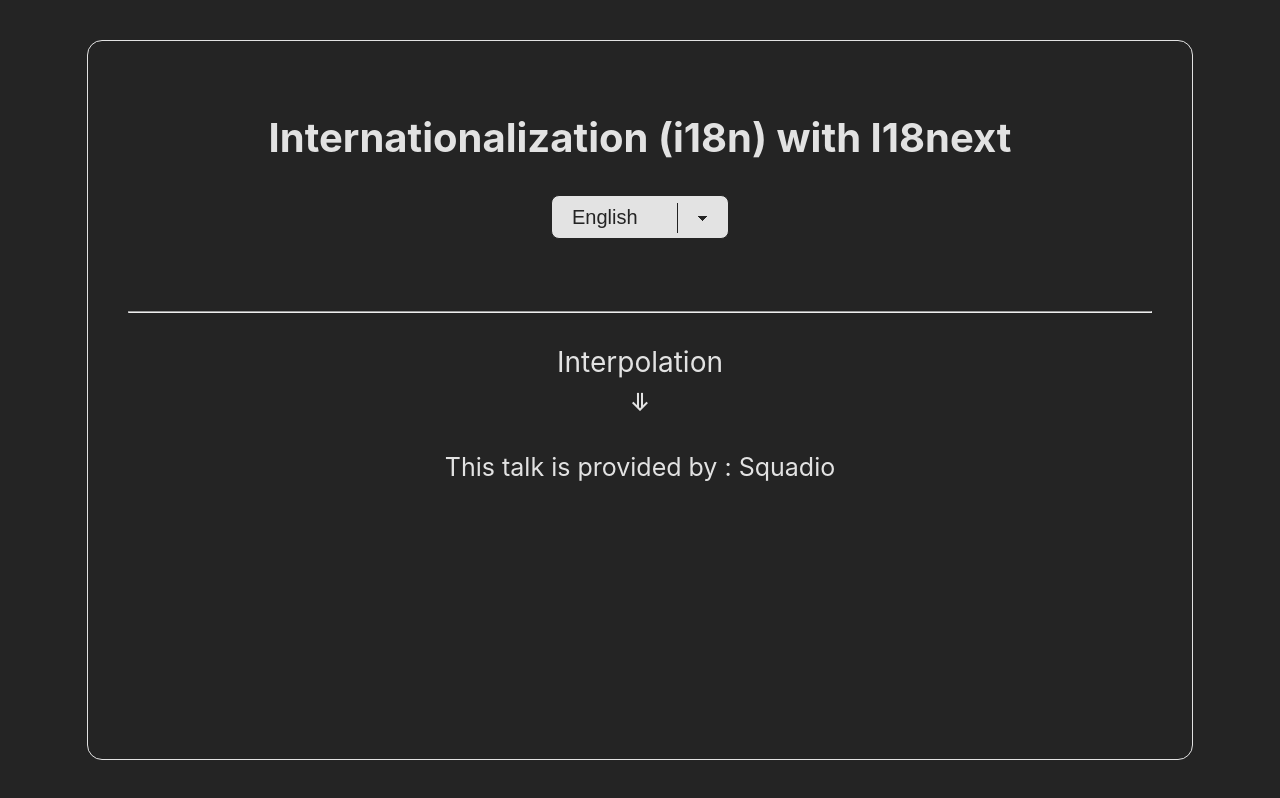
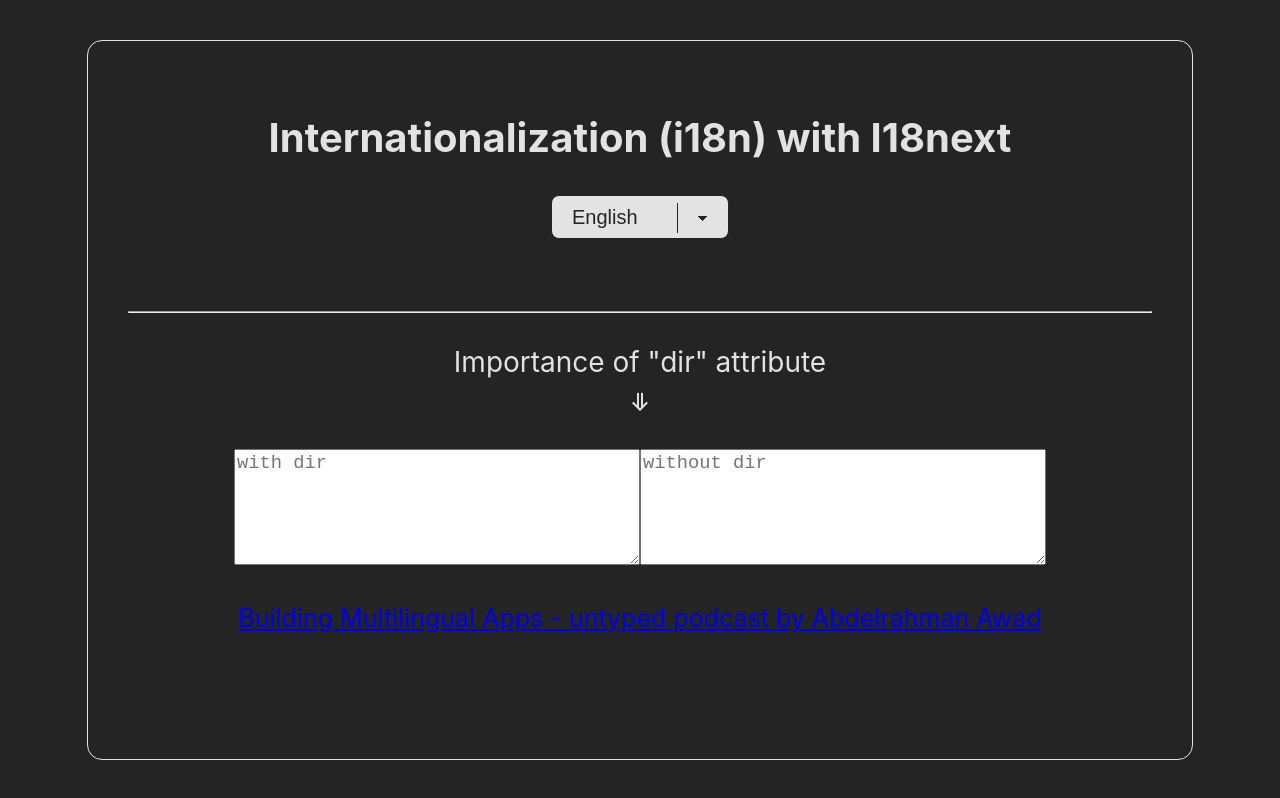
Before and after one commit to Ahmed-Elbessfy/i18next-react, a React (Vite) app: page / in a window 1280 px wide. Shown: the top 798 px of the page. Built offline with nearby package versions, Linux system fonts and the light colour scheme.

Commit message:
config importance of "dir" attribute example

```diff
--- a/src/App.tsx
+++ b/src/App.tsx
@@ -5,7 +5,7 @@ function App() {
   const { t, i18n } = useTranslation("translation");
 
   return (
-    <div>
+    <div dir={i18n.language === "ar" ? "rtl" : "ltr"}>
       <h1>Internationalization (i18n) with I18next</h1>
       <select onChange={(event) => i18n.changeLanguage(event.target.value)}>
         {[
@@ -27,7 +27,7 @@ function App() {
         <p>{t("freePalestine")}</p>
       </div> */}
 
-      <div>
+      {/* <div>
         <p className="heading">
           Interpolation <span>=&gt;</span>
         </p>
@@ -36,6 +36,21 @@ function App() {
             providerName: "Squadio",
           })}
         </p>
+      </div> */}
+
+      <div>
+        <p className="heading">
+          Importance of "dir" attribute
+          <span>=&gt;</span>
+        </p>
+
+        <textarea rows={5} dir="auto" placeholder="with dir"></textarea>
+        <textarea rows={5} placeholder="without dir"></textarea>
+        <p>
+          <a href="https://youtu.be/05eEIpz-azs?list=PLNIpzzGero27nbWPOfWSyA7p8XwuBGRBO">
+            Building Multilingual Apps - untyped podcast by Abdelrahman Awad
+          </a>
+        </p>
       </div>
     </div>
   );
```
